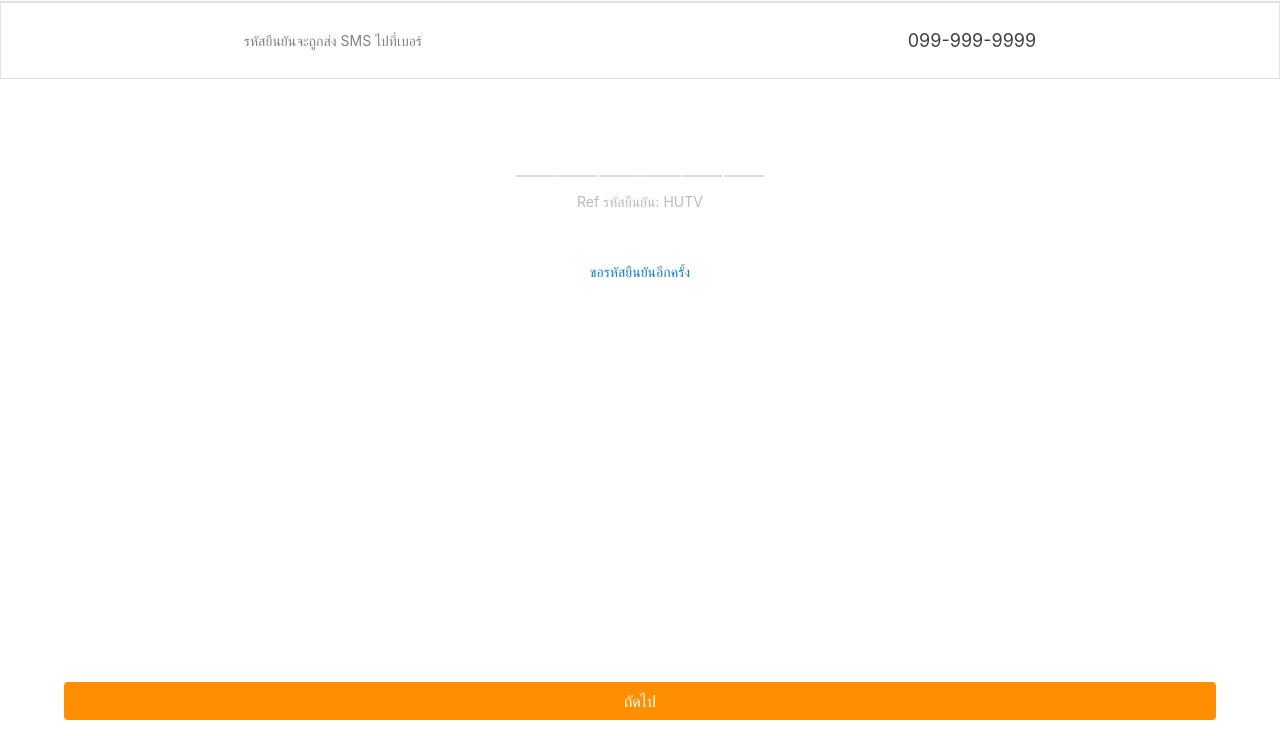
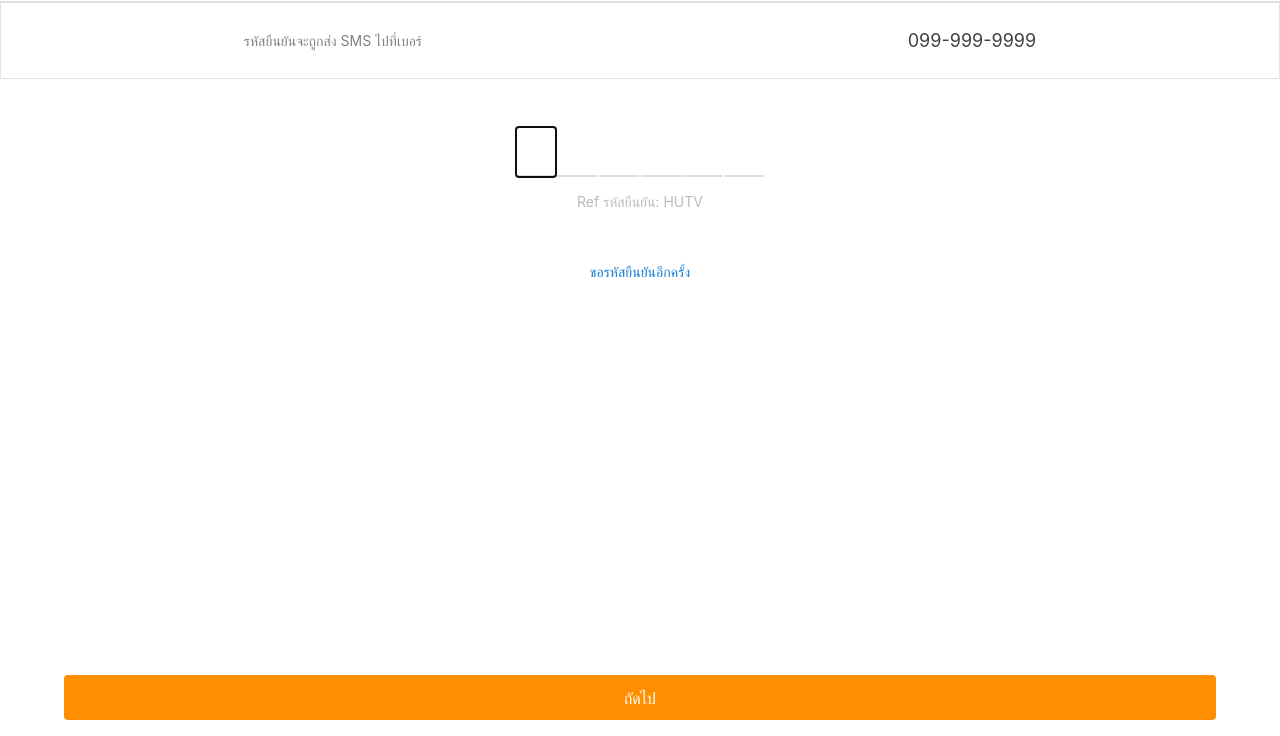
Before and after one commit to BliztRipper/7Allmember, a website: page src/otp.pug in a window 1280 px wide. Shown: the part 64-800 px from the top of the page. Drawn offline with nearby package versions, Linux system fonts and the light colour scheme; files that its build step writes are made by us from their sources; files whose address does not match are found by name.

Commit message:
add autofocus

```diff
--- a/src/otp.pug
+++ b/src/otp.pug
@@ -8,7 +8,7 @@ block body
   .container(style='width: 280px;')
     form(action='connect.html' method='' novalidate)
       .otp.d-flex.justify-content-center.justify-content-around(action="")
-        input(type='tel' maxlenght='1')
+        input(type='tel' maxlenght='1' autofocus)
         input(type='tel' maxlenght='1')
         input(type='tel' maxlenght='1')
         input(type='tel' maxlenght='1')
--- a/src/style.scss
+++ b/src/style.scss
@@ -223,6 +223,7 @@ body{
     margin: 1rem 0;
     bottom:0;
     left:50%;
+    height:45px;
     transform: translateX(-50%);
     @media(max-height: 736px){
       position: relative;
```
Also changed, not shown: dist/css/style.css, dist/otp.html, 1 other file.
